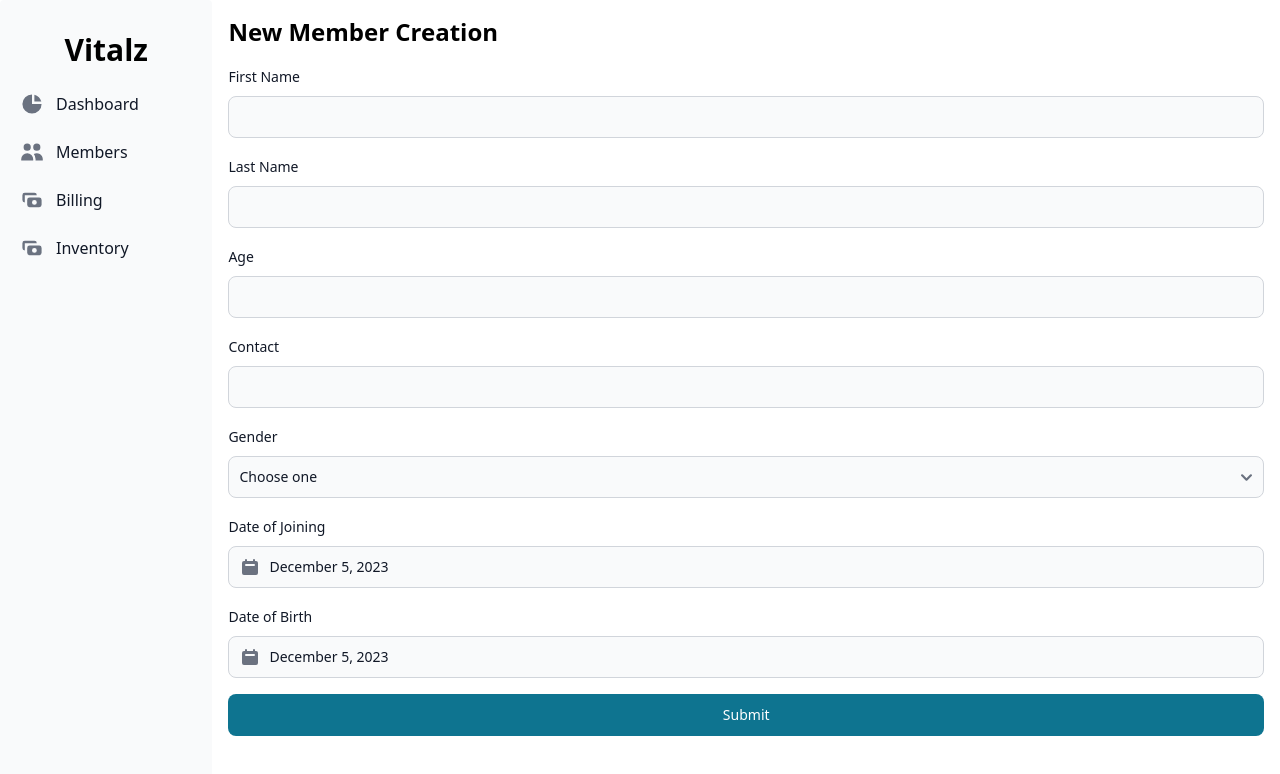
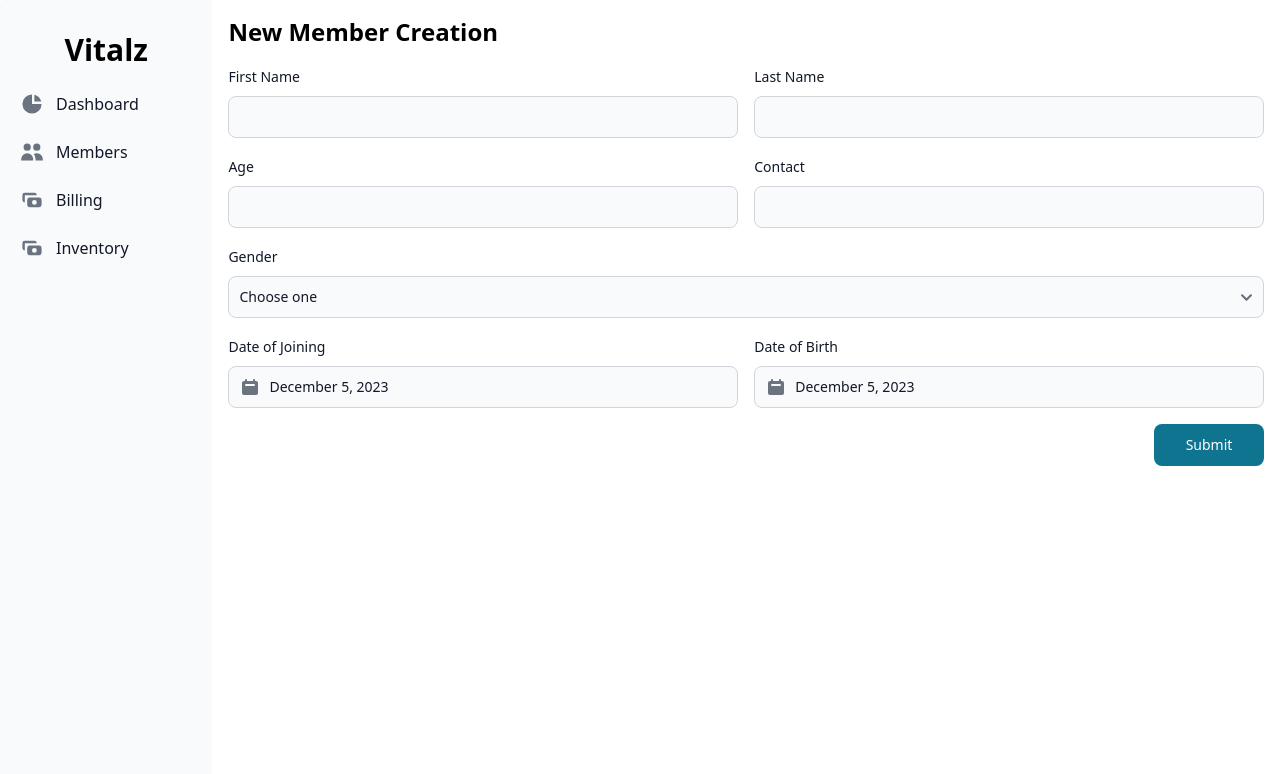
Before and after one commit to hknp796/vitalz, a React (Vite) app: page /add-members in a window 1280 px wide. Shown: the top 774 px of the page. Built offline with nearby package versions, Linux system fonts and the light colour scheme.

Commit message:
add member form update

```diff
--- a/src/pages/AddNewMember.jsx
+++ b/src/pages/AddNewMember.jsx
@@ -43,17 +43,18 @@ function NewMemberForm() {
       successCallBack: ({ message }) => {
         console.log({ message });
         // useSaveToken(null)
-        toast.success(message)
+        toast.success(message);
       },
       setLoading,
     });
   };
 
   return (
-    <div className="container mx-auto p-4">
+    <div className="container flex flex-col  mx-auto p-4">
       <h1 className="text-2xl font-bold mb-4">New Member Creation</h1>
-      <form className="flex flex-col gap-4" onSubmit={submitForm}>
-        <div>
+      <form className="flex flex-col gap-4 " onSubmit={submitForm}>
+        <div className="flex gap-4">
+          <div className="flex-1">
             <div className="mb-2 block">
               <Label htmlFor="firstname" value="First Name" />
             </div>
@@ -66,7 +67,7 @@ function NewMemberForm() {
               name="firstName"
             />
           </div>
-        <div>
+          <div className="flex-1">
             <div className="mb-2 block">
               <Label htmlFor="lname" value="Last Name" />
             </div>
@@ -78,7 +79,9 @@ function NewMemberForm() {
               name="lastName"
             />
           </div>
-        <div>
+        </div>
+        <div className="flex gap-4">
+          <div className="flex-1">
             <div className="mb-2 block">
               <Label htmlFor="age" value="Age" />
             </div>
@@ -90,7 +93,7 @@ function NewMemberForm() {
               name="age"
             />
           </div>
-        <div>
+          <div className="flex-1">
             <div className="mb-2 block">
               <Label htmlFor="contact" value="Contact" />
             </div>
@@ -102,6 +105,8 @@ function NewMemberForm() {
               name="contact"
             />
           </div>
+        </div>
+
         <div>
           <div className="mb-2 block">
             <Label htmlFor="gender" value="Gender" />
@@ -117,7 +122,8 @@ function NewMemberForm() {
             <option value="female">Female</option>
           </Select>
         </div>
-        <div>
+        <div className="flex gap-4">
+          <div className="flex-1">
             <div className="mb-2 block">
               <Label htmlFor="joindate" value="Date of Joining" />
             </div>
@@ -126,7 +132,7 @@ function NewMemberForm() {
               name="dateOfJoining"
             />
           </div>
-        <div>
+          <div className="flex-1">
             <div className="mb-2 block">
               <Label htmlFor="dob" value="Date of Birth" />
             </div>
@@ -135,9 +141,16 @@ function NewMemberForm() {
               name="dateOfBirth"
             />
           </div>
-        <Button onClick={submitForm}>
-          {loading ? <Spinner aria-label="Default status example" /> : "Submit"}{" "}
+        </div>
+        <div className="flex justify-end">
+          <Button onClick={submitForm} className="w-[110px]">
+            {loading ? (
+              <Spinner aria-label="Default status example" />
+            ) : (
+              "Submit"
+            )}{" "}
           </Button>
+        </div>
       </form>
     </div>
   );
```
Lines whose indentation alone changed are shown as unchanged.
